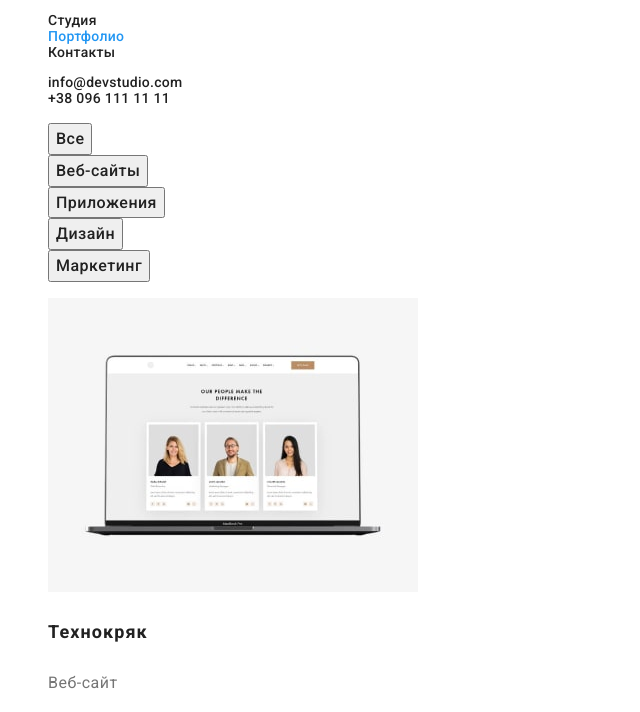
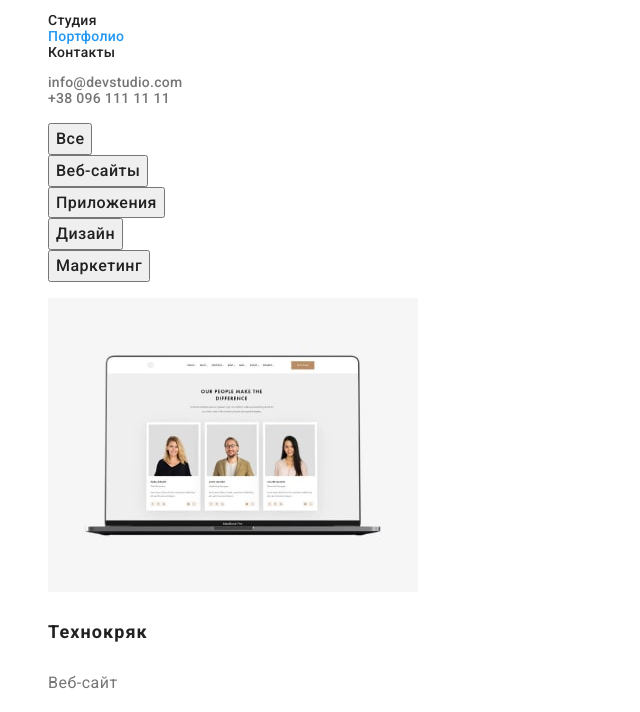
Before and after one commit to Dmiiitry/goit-markup-hw-02, a plain HTML site: page portfolio.html in a window 1280 px wide. Shown: the part 40-752 px from the top of the page, without its empty margins (0-640 px from the left). Drawn offline with Linux system fonts and the light colour scheme.

Commit message:
Исправил цвет контактной информации в портфолио

```diff
--- a/CSS/styles.css
+++ b/CSS/styles.css
@@ -61,7 +61,6 @@ font-weight: 500;
 font-size: 14px;
 line-height: 1.14;
 letter-spacing: 0.02em;
-
 color: var(--secondary-text-color);
 }
 
--- a/portfolio.html
+++ b/portfolio.html
@@ -31,10 +31,10 @@
         </nav>
         <ul class="contacts list">
             <li class="contacts-item">
-                <a class="link" href="mailto:info@devstudio.com">info@devstudio.com</a>
+                <a class="link contacts-link" href="mailto:info@devstudio.com">info@devstudio.com</a>
             </li>
             <li class="contacts-item">
-                <a class="link" href="tel:+380961111111">+38 096 111 11 11</a>
+                <a class="link contacts-link" href="tel:+380961111111">+38 096 111 11 11</a>
             </li>
         </ul>
 
```
